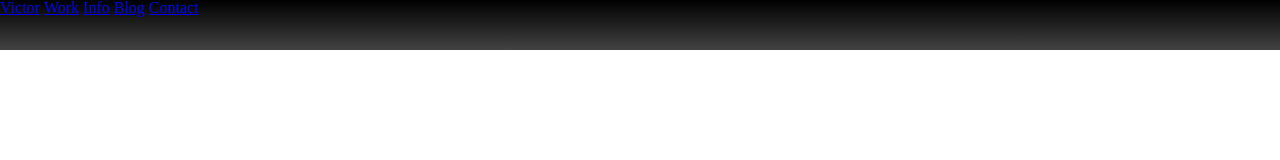
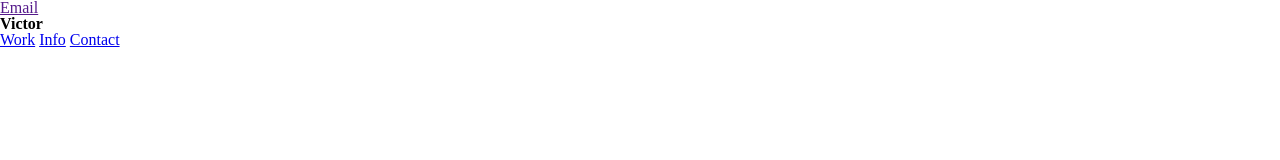
Before and after one commit to victorkay/v1ctor, a plain HTML site: page index.html in a window 1280 px wide. Drawn offline with Linux system fonts and the light colour scheme.

Commit message:
added email icon, edited navigation list, added logo markup

```diff
--- a/index.html
+++ b/index.html
@@ -12,15 +12,27 @@
 </head>
 
 <body>
-<div id="top-nav">
-<ul id="nav-list">
-<li><a id="victor-link" href="/index.html">Victor</a></li>
-<li><a id="work-link" href="/work.html">Work</a></li>
-<li><a id="info-link" href="/info.html">Info</a></li>
-<li><a id="blog-link" href="/blog.html">Blog</a></li>
-<li><a id="contact-link" href="/contact.html">Contact</a></li>
-</ul>
-</div>
+
+<div id="email-icon"><a href="">Email</a></div><!-- email-icon -->
+
+<div id="header">
+
+
+		<div id="logo">
+		<h1><span>Victor</span></h1>
+		</div> <!-- logo -->
+
+			<div id="nav">
+			<ul id="nav-list">
+			<li><a id="work-link" href="/work.html">Work</a></li>
+			<li><a id="info-link" href="/info.html">Info</a></li>
+			<li><a id="contact-link" href="/contact.html">Contact</a></li>
+			</ul>
+			</div><!-- nav -->
+
+</div><!-- header -->
+
+
 </body>
 
 </html>
```
